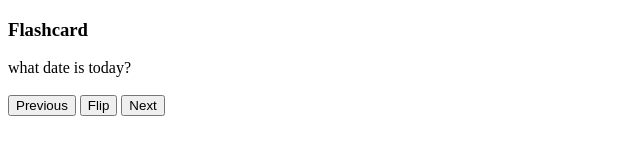
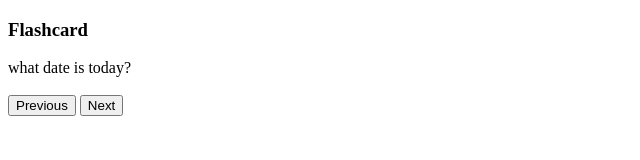
Before and after one commit to claireeeeey/Flashcards, a plain HTML site: page basic/index.html in a window 1280 px wide. Shown: the whole page, without its empty margins (0-640 px from the left). Drawn offline with Linux system fonts and the light colour scheme; files whose address does not match are found by name.

Commit message:
Update index.html

```diff
--- a/basic/index.html
+++ b/basic/index.html
@@ -15,9 +15,6 @@
       <button onclick="previous()">
         Previous
       </button>
-      <button onclick="flip()">
-        Flip
-      </button>
       <button onclick="next()">
         Next
       </button>
```
